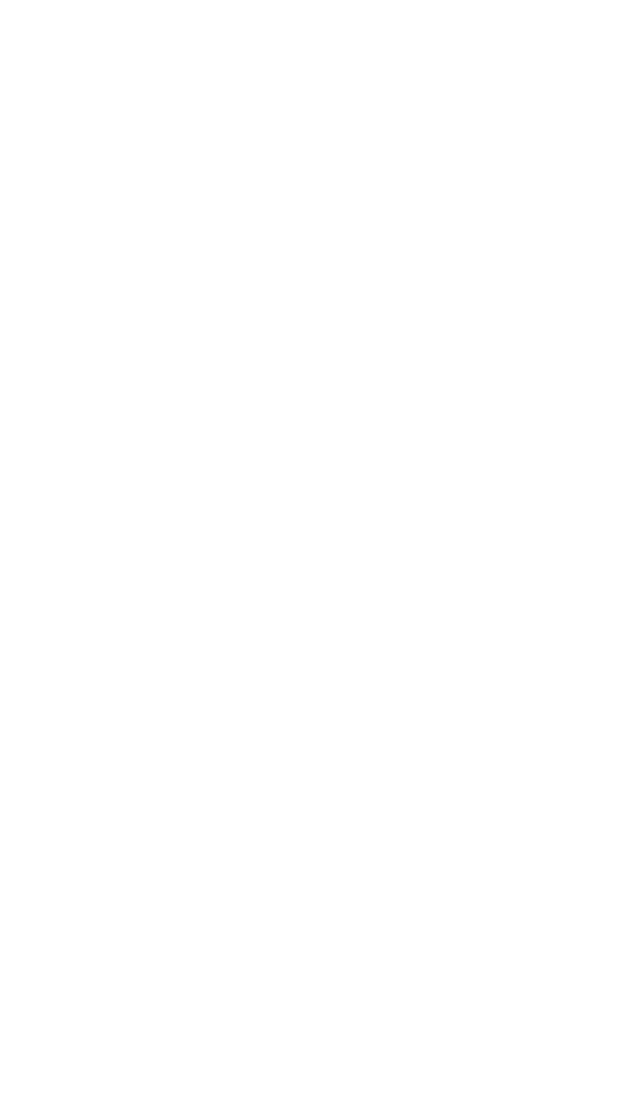
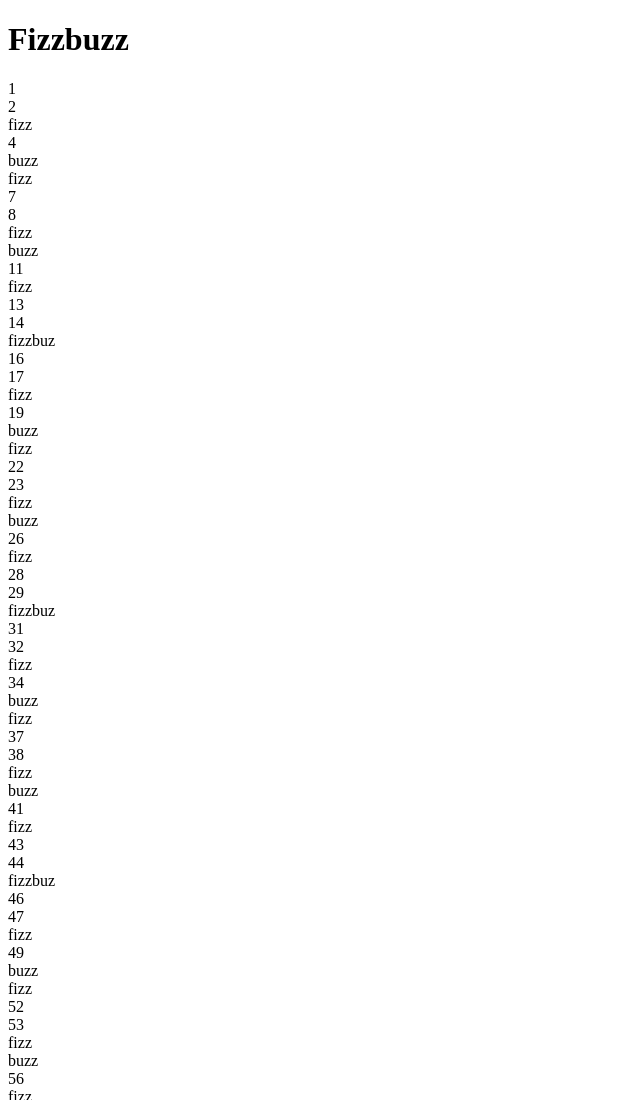
Before and after one commit to albertotaddeucci/js-fizzbuzz, a plain HTML site: page index.html in a window 1280 px wide. Shown: the top 1100 px of the page, without its empty margins (0-640 px from the left). Before the commit the page ends 800 px from the top, so only its background shows below. Drawn offline with Linux system fonts and the light colour scheme.

Commit message:
visualizzazione script in pagina

```diff
--- a/index.html
+++ b/index.html
@@ -8,6 +8,8 @@
     <link rel="stylesheet" href="css/style.css">
 </head>
 <body>
+    <h1>Fizzbuzz</h1>
+    <div id="griglia"></div>
 
     <script src="js/script.js"></script>
 </body>
--- a/js/script.js
+++ b/js/script.js
@@ -4,23 +4,36 @@ ma che per i multipli di 3 stampi “Fizz” al posto del numero e per i multipl
 Per i numeri che sono sia multipli di 3 che di 5 stampi “FizzBuzz”.
 */
 
+const grigliaElement = document.querySelector("#griglia");
+
+
 for (let i=1; i<=100; i++){
+
+    const newElement = document.createElement("div");
+    // console.log(newElement)
+
+    grigliaElement.append(newElement);
 
     //divisibile per entrambi
     if (i % 3 == 0 && i % 5 == 0){
-        console.log("fizzbuzz")
+        // console.log("fizzbuzz")
+        newElement.innerHTML = "fizzbuz";
 
     //divisibile per 3
     } else if (i % 3 == 0){
-        console.log("fizz")
+        // console.log("fizz")
+        newElement.innerHTML = "fizz";
+
 
     //divisibile per 5
     } else if (i % 5 == 0) {
-        console.log("buzz")
+        // console.log("buzz")
+        newElement.innerHTML = "buzz";
 
 
     } else {
-        console.log(i)
+        newElement.innerHTML = `${i}`;
+
     }
 
 }
```
